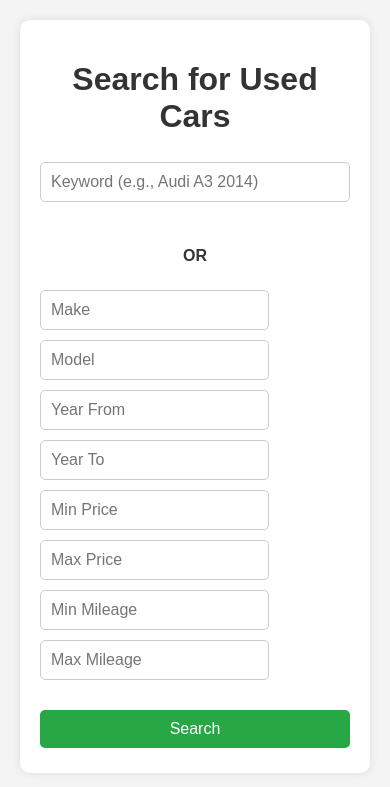
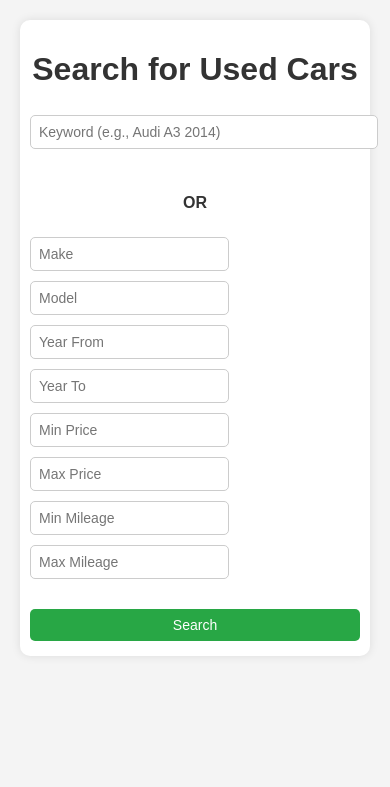
Before and after one commit to sharmalakshay/sunmotors_sbt_api, a Flask app: page / in a window 390 px wide. Shown: the top 787 px of the page. Run offline with Flask 3, Linux system fonts and the light colour scheme.

Commit message:
Add responsive design adjustments for keyword section input and container padding

```diff
--- a/templates/index.html
+++ b/templates/index.html
@@ -86,6 +86,18 @@
         }
         .keyword-section input {
             width: calc(100% - 22px); /* Adjust width to fit within the container */
+        }
+        @media (max-width: 600px) {
+            .container {
+                padding: 10px;
+            }
+            input, button {
+                font-size: 14px;
+                padding: 8px;
+            }
+            .keyword-section input {
+                width: 100%;
+            }
         }
     </style>
 </head>
```
